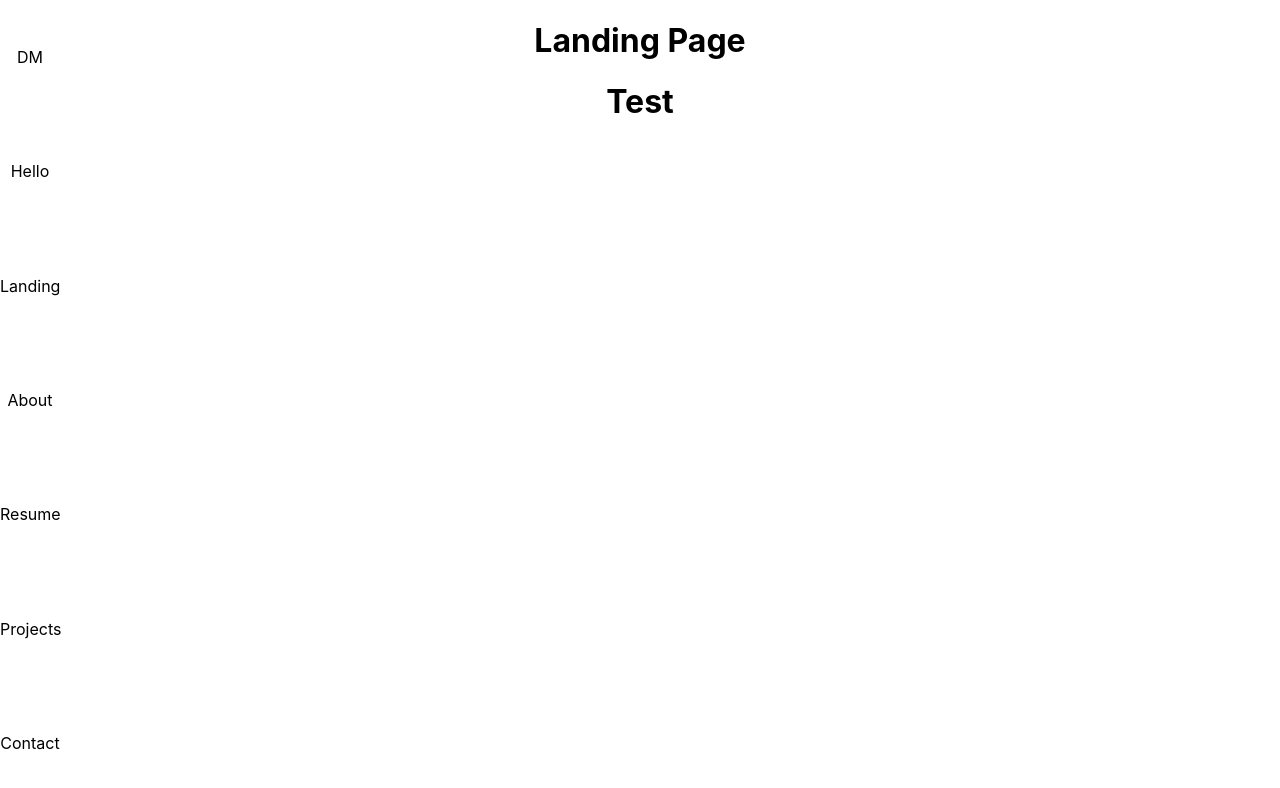
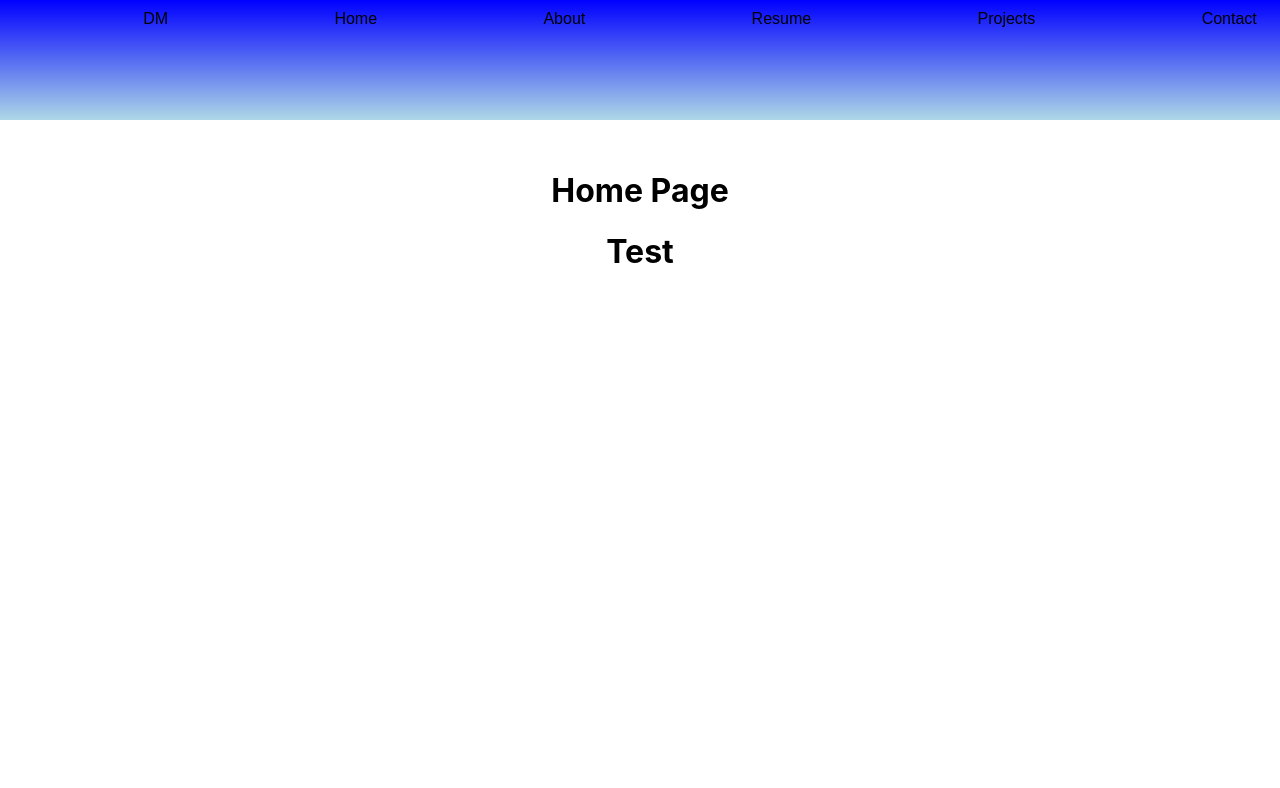
Before and after one commit to DajaMitchner/portfolio, a React (Create React App) app: page / in a window 1280 px wide. Shown: the top 788 px of the page. Built offline with nearby package versions, Linux system fonts and the light colour scheme.

Commit message:
add: added project objects

```diff
--- a/src/App.css
+++ b/src/App.css
@@ -1,5 +1,8 @@
 .App{
     text-align: center;
+}
+body{
+    padding-top: 150px;
 }
 a{
     text-decoration: none;
--- a/src/App.js
+++ b/src/App.js
@@ -2,7 +2,7 @@ import './App.css';
 import {BrowserRouter as Router, Route, Switch } from 'react-router-dom';
 import NavBar from './Components/NavBar/NavBar';
 import About from './Components/About/About';
-import LandingPage from './Components/LandingPage/LandingPage';
+import HomePage from './Components/HomePage/HomePage';
 function App() {
   return (
     <div className="App">
@@ -10,7 +10,7 @@ function App() {
       <NavBar />
       <Switch>
         <Route path='about' component={About}/>
-        <Route exact path='/' component={LandingPage}/>
+        <Route exact path='/' component={HomePage}/>
       </Switch>
       </Router>
       <h1>Test</h1>
--- a/src/Components/LandingPage/LandingPage.js
+++ b/src/Components/HomePage/HomePage.js
@@ -1,6 +1,6 @@
 function LandingPage(){
     return (
-        <h1>Landing Page</h1>
+        <h1>Home Page</h1>
     )
 }
 export default LandingPage
--- a/src/Components/NavBar/NavBar.css
+++ b/src/Components/NavBar/NavBar.css
@@ -1,11 +1,16 @@
 .navBar{
     display: flex;
-    flex-direction: column;
+    flex-direction:row;
     justify-content: space-around;
-    width: 60px;
-    height: 100vh;
+    width: 100vw;
+    height: 100px;
     position: fixed;
     align-items: space-between;
     top: 0;
     left: 0;
+    background: linear-gradient(blue,lightblue);
+    padding: 10px 60px;
+    text-align: center;
+    /* font-size: 150%; */
+    font-family: Arial, Helvetica, sans-serif;
 }
--- a/src/Components/NavBar/NavBar.js
+++ b/src/Components/NavBar/NavBar.js
@@ -6,8 +6,7 @@ function NavBar(){
     return(
         <div className='navBar'>
             <Link to='/'>DM</Link>
-            <Link to='/'>Hello</Link>
-            <Link to='/'>Landing</Link>
+            <Link to='/'>Home</Link>
             <Link to='/'>About</Link>
             <Link to='/'>Resume</Link>
             <Link to='/'>Projects</Link>
```
Also changed, not shown: src/Components/Projects/Projects.js (+44 -0 lines), src/Components/HomePage/HomePage.css (added).
